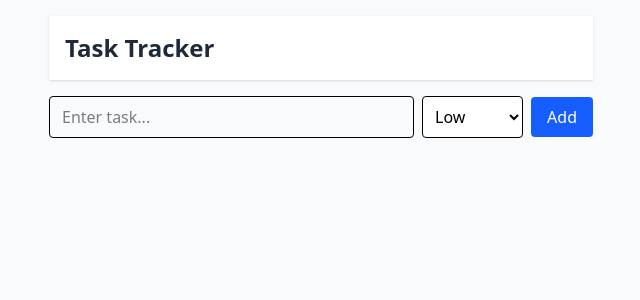
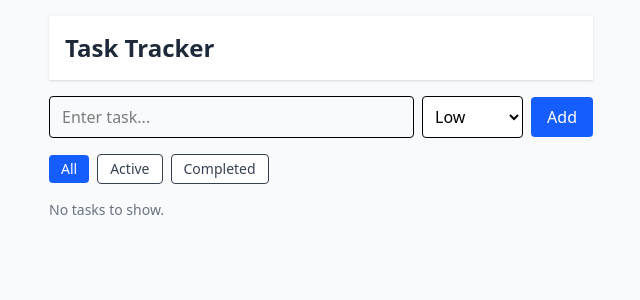
Before and after one commit to rupesh-ranjan/TaskTracker, a React app: page / in a window 1280 px wide. Shown: the top 300 px of the page, without its empty margins (319-959 px from the left). Built offline with nearby package versions, Linux system fonts and the light colour scheme; the HTML template or start-up script is replaced by a standard one.

Commit message:
added filter for active and completed tasks

```diff
--- a/src/App.jsx
+++ b/src/App.jsx
@@ -1,12 +1,14 @@
 import Header from "./components/Header.jsx";
 import AddTask from "./components/AddTask.jsx";
 import TaskList from "./components/TaskList.jsx";
+import FilterBar from "./components/FilterBar.jsx";
 
 export default function App() {
     return (
         <div className="max-w-xl mx-auto p-4">
             <Header />
             <AddTask />
+            <FilterBar />
             <TaskList />
         </div>
     );
--- /dev/null
+++ b/src/components/FilterBar.jsx
@@ -0,0 +1,30 @@
+import { useDispatch, useSelector } from "react-redux";
+import { FILTERS } from "../constants/index.js";
+import { setFilter } from "../features/tasks/tasksSlice.js";
+
+export default function FilterBar() {
+    const dispatch = useDispatch();
+    const current = useSelector((state) => state.tasks.filter || "all");
+
+    return (
+        <div className="flex items-center gap-2 mb-4">
+            {FILTERS.map((f) => {
+                const active = f.value === current;
+                return (
+                    <button
+                        key={f.value}
+                        onClick={() => dispatch(setFilter(f.value))}
+                        className={`px-3 py-1 rounded text-sm ${
+                            active
+                                ? "bg-blue-600 text-white"
+                                : "bg-white border text-gray-700"
+                        }`}
+                        aria-pressed={active}
+                    >
+                        {f.label}
+                    </button>
+                );
+            })}
+        </div>
+    );
+}
--- a/src/components/TaskList.jsx
+++ b/src/components/TaskList.jsx
@@ -1,13 +1,18 @@
 import { useSelector } from "react-redux";
 import TaskItem from "./TaskItem.jsx";
+import { selectVisibleTasks } from "../features/tasks/tasksSelectors.js";
 
 export default function TaskList() {
-    const tasks = useSelector((state) => state.tasks);
+    const tasks = useSelector((state) => selectVisibleTasks(state));
+
+    if (!tasks.length) {
+        return <div className="text-sm text-gray-500">No tasks to show.</div>;
+    }
 
     return (
         <ul className="space-y-2">
-            {tasks.allIds.map((id) => (
-                <TaskItem key={id} task={tasks.byId[id]} />
+            {tasks.map((task) => (
+                <TaskItem key={task.id} task={task} />
             ))}
         </ul>
     );
--- a/src/constants/index.js
+++ b/src/constants/index.js
@@ -11,3 +11,9 @@ export const PRIORITY_STYLES = {
     high: "bg-orange-100 text-orange-800",
     urgent: "bg-red-100 text-red-800",
 };
+
+export const FILTERS = [
+    { value: "all", label: "All" },
+    { value: "active", label: "Active" },
+    { value: "completed", label: "Completed" },
+];
--- /dev/null
+++ b/src/features/tasks/tasksSelectors.js
@@ -0,0 +1,13 @@
+export function selectVisibleTasks(state) {
+    const { byId, allIds, filter = "all" } = state.tasks;
+
+    const tasks = allIds.map((id) => byId[id] || null).filter(Boolean);
+
+    if (filter === "active") {
+        return tasks.filter((t) => !t.completed);
+    }
+    if (filter === "completed") {
+        return tasks.filter((t) => t.completed);
+    }
+    return tasks;
+}
--- a/src/features/tasks/tasksSlice.js
+++ b/src/features/tasks/tasksSlice.js
@@ -3,6 +3,7 @@ import { createSlice, nanoid } from "@reduxjs/toolkit";
 const initialState = {
     byId: {},
     allIds: [],
+    filter: "all",
 };
 
 const tasksSlice = createSlice({
@@ -53,9 +54,23 @@ const tasksSlice = createSlice({
                 t.updatedAt = new Date().toISOString();
             }
         },
+
+        setFilter(state, action) {
+            state.filter = action.payload;
+        },
+
+        loadTasks(state, action) {
+            return action.payload;
+        },
     },
 });
 
-export const { addTask, toggleTask, deleteTask, updatePriority } =
-    tasksSlice.actions;
+export const {
+    addTask,
+    toggleTask,
+    deleteTask,
+    updatePriority,
+    setFilter,
+    loadTasks,
+} = tasksSlice.actions;
 export default tasksSlice.reducer;
```
